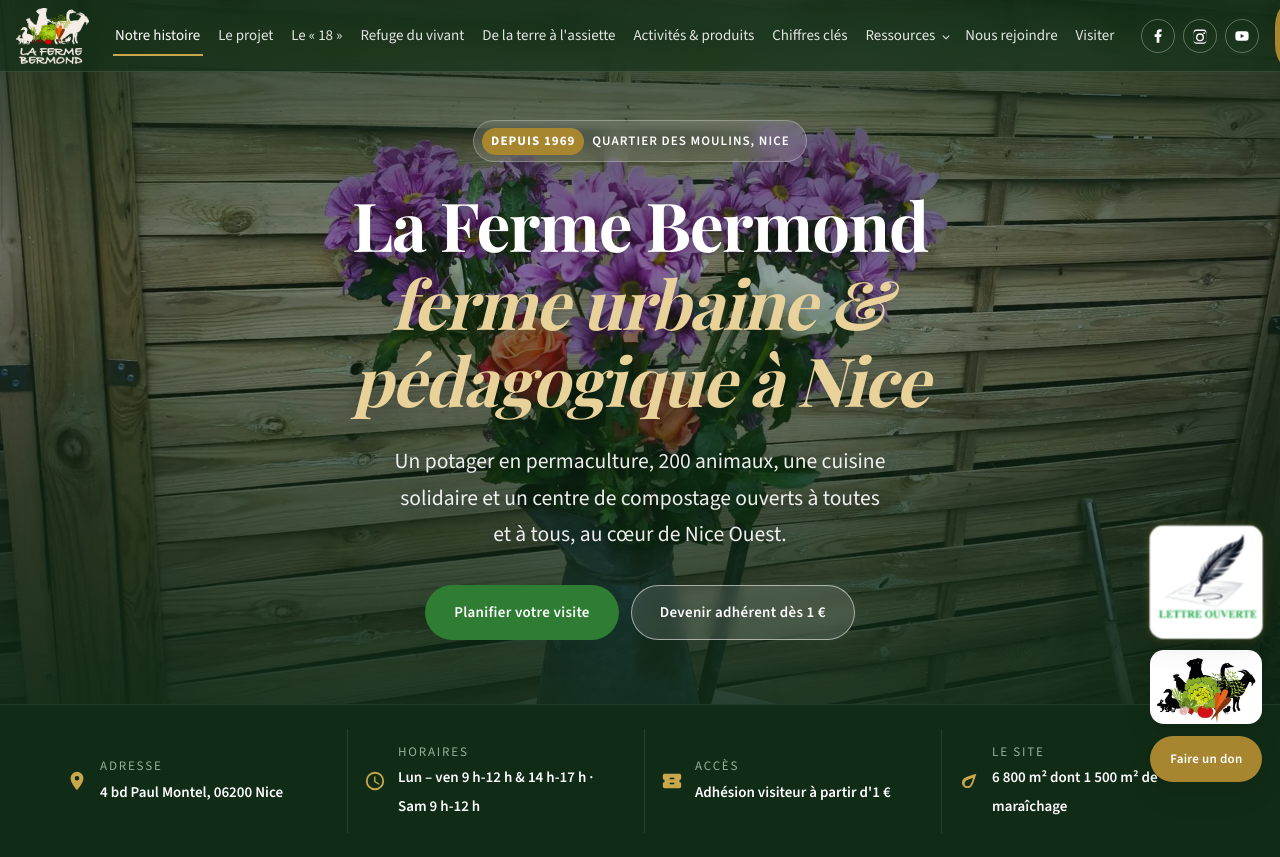
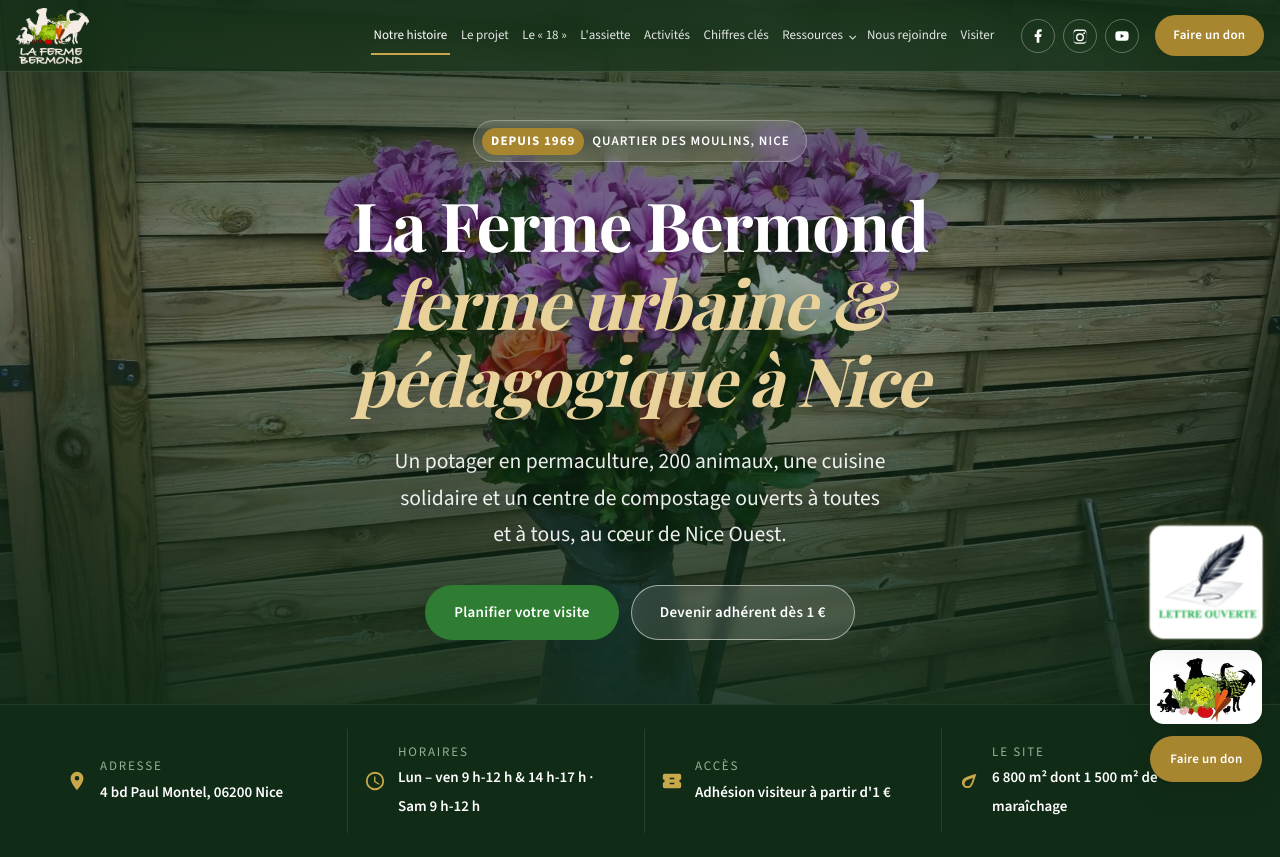
Before and after one commit to ReyDioGames/FermeBermond, a PHP site: page /index.html in a window 1280 px wide. Shown: the top 857 px of the page. Run offline with PHP 8.4, Linux system fonts and the light colour scheme; some web fonts are replaced.

Commit message:
Corrige le débordement du header et complète le menu de navigation
- « Nos six axes de travail » n'était accessible que depuis le footer,
  jamais depuis le header : ajouté.
- L'ajout progressif de sections (Refuge du vivant, Rayonnement, sous-menu
  Ressources) faisait déborder le header sur la plupart des largeurs
  d'ordinateur courantes (testé 980-1440px, jusqu'à 165px de débordement).
  Réorganisé le menu : les sections secondaires (Nos axes, Refuge du
  vivant, Rayonnement, Presse, FAQ, Partenaires) rejoignent le sous-menu
  « Ressources », les libellés trop longs sont raccourcis dans le header
  uniquement, et les seuils de rétrécissement (police, espacements) sont
  étendus pour couvrir toute la zone à risque.
- Bump du cache-buster styles.css (v=2 -> v=3) : ce fichier est servi
  avec un cache long, sans ce bump les visiteurs ayant déjà chargé le
  site ne verraient aucune des modifications CSS récentes.

```diff
--- a/index.html
+++ b/index.html
@@ -39,7 +39,7 @@
     <link rel="preconnect" href="https://fonts.gstatic.com" crossorigin>
     <link rel="preload" as="image" href="images/Background1.webp" fetchpriority="high">
     <link rel="stylesheet" href="https://fonts.googleapis.com/css2?family=Playfair+Display:ital,wght@0,600;0,700;1,700&family=Source+Sans+3:wght@300;400;600;700&display=swap">
-    <link rel="stylesheet" href="styles.css?v=2">
+    <link rel="stylesheet" href="styles.css?v=3">
 
     <script>document.documentElement.classList.add('js');</script>
 
@@ -189,14 +189,15 @@
                     <li><a href="#histoire">Notre histoire</a></li>
                     <li><a href="#but">Le projet</a></li>
                     <li><a href="#le18">Le «&nbsp;18&nbsp;»</a></li>
-                    <li><a href="#refuge">Refuge du vivant</a></li>
-                    <li><a href="#assiete">De la terre à l'assiette</a></li>
-                    <li><a href="#activites">Activités &amp; produits</a></li>
+                    <li><a href="#assiete">L'assiette</a></li>
+                    <li><a href="#activites">Activités</a></li>
                     <li><a href="#chiffres">Chiffres clés</a></li>
                     <li class="nav__dropdown">
                         <details>
                             <summary>Ressources</summary>
                             <ul>
+                                <li><a href="#Axe">Nos axes de travail</a></li>
+                                <li><a href="#refuge">Refuge du vivant</a></li>
                                 <li><a href="#rayonnement">Rayonnement &amp; recherche</a></li>
                                 <li><a href="#nous">On parle de nous</a></li>
                                 <li><a href="#faq">Questions fréquentes</a></li>
--- a/styles.css
+++ b/styles.css
@@ -605,9 +605,20 @@ ul {
     color: #fff;
 }
 
+@media (max-width: 1400px) {
+    .nav__list {
+        gap: 0.55rem;
+    }
+
+    .nav__list a,
+    .nav__dropdown summary {
+        font-size: var(--fs-xs);
+    }
+}
+
 @media (max-width: 1100px) {
-    .nav__list a {
-        font-size: var(--fs-xs);
+    .site-header__inner {
+        gap: 12px;
     }
 
     .brand img {
```
